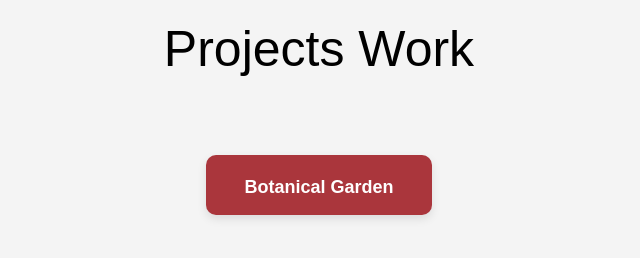
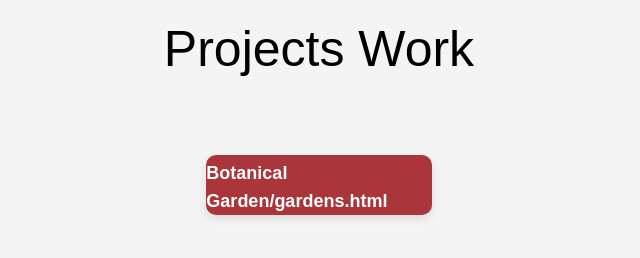
Before and after one commit to AsHisHMisHra001001/ashish, a plain HTML site: page projectwork.html in a window 1280 px wide. Shown: the whole page, without its empty margins (321-961 px from the left). Drawn offline with Linux system fonts and the light colour scheme.

Commit message:
Update projectwork.html

```diff
--- a/projectwork.html
+++ b/projectwork.html
@@ -92,7 +92,7 @@ body {
 
     <div id="content2">
 
-        <div class="con"><h2 class="name"><a href="botenical garden.html">Botanical Garden</a></h2></div>
+        <div class="con"><h2 class="name"><a href="">Botanical Garden/gardens.html</a></h2></div>
     </div>
 </body>
 </html>
```
